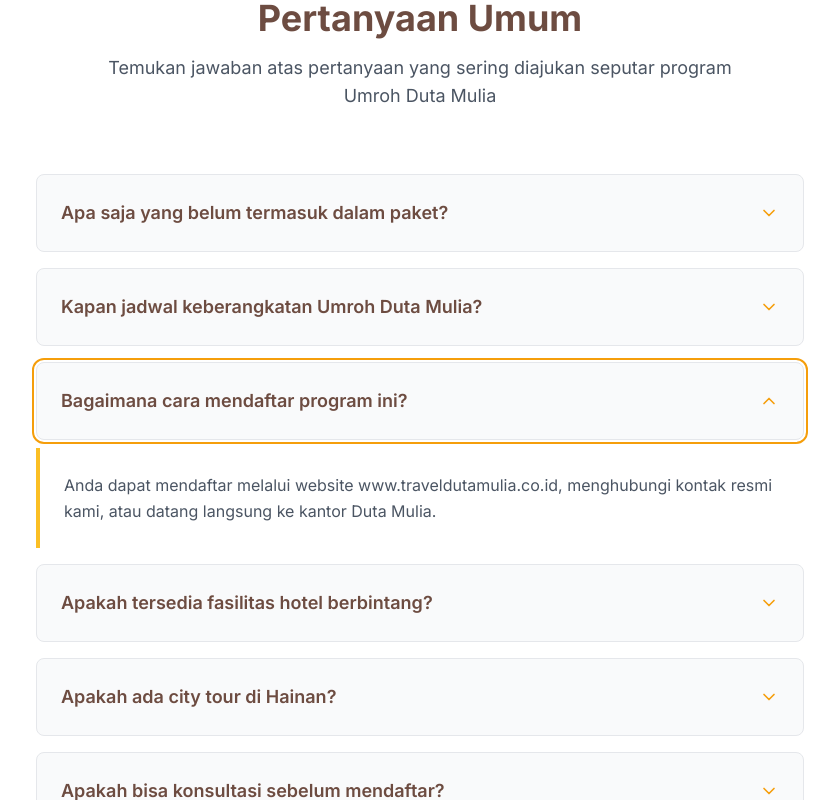
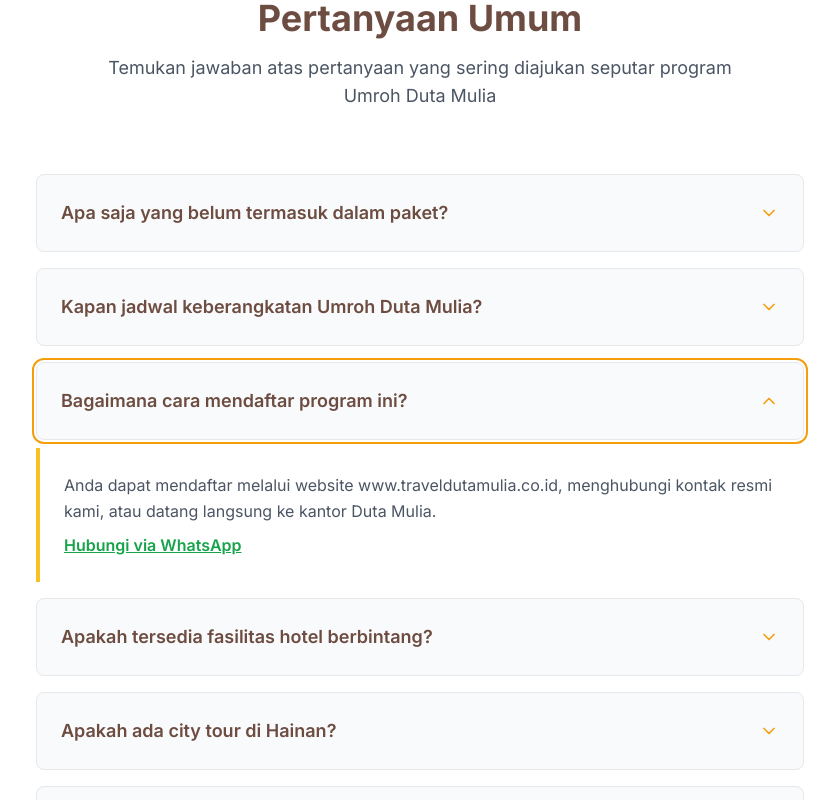
Before and after one commit to Afiyatna/landingpage-dutamulia, a React (Vite) app: page / in a window 1280 px wide. Both pictures are taken after a click on the button "Bagaimana cara mendaftar program ini?". Shown: the part 4281-5081 px from the top of the page, without its empty margins (220-1059 px from the left). Built offline with nearby package versions, Linux system fonts and the light colour scheme.

Commit message:
Enhance FAQSection by adding a WhatsApp contact link for easier program registration inquiries.

```diff
--- a/src/components/FAQSection.tsx
+++ b/src/components/FAQSection.tsx
@@ -15,7 +15,19 @@
     },
     {
       question: "Bagaimana cara mendaftar program ini?",
-      answer: "Anda dapat mendaftar melalui website www.traveldutamulia.co.id, menghubungi kontak resmi kami, atau datang langsung ke kantor Duta Mulia."
+      answer: (
+        <>
+          Anda dapat mendaftar melalui website www.traveldutamulia.co.id, menghubungi kontak resmi kami, atau datang langsung ke kantor Duta Mulia.<br />
+          <a
+            href="https://wa.me/628197555354"
+            target="_blank"
+            rel="noopener noreferrer"
+            className="text-green-600 underline font-semibold mt-2 inline-block"
+          >
+            Hubungi via WhatsApp
+          </a>
+        </>
+      )
     },
     {
       question: "Apakah tersedia fasilitas hotel berbintang?",
```
